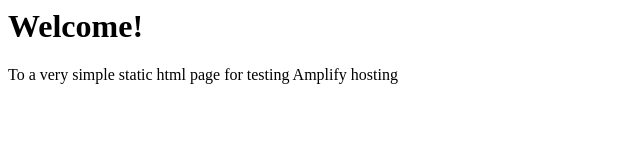
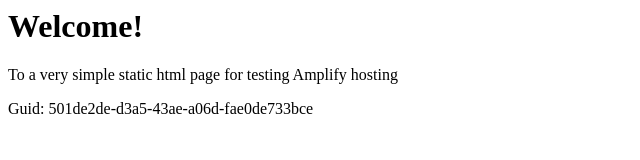
Before and after one commit to aws-aemilia-lhr/Github-PR-Commit-Integration-Test-DoNotTouch-Gith-P5X5MO5I-v1-prod-eu-west-2, a website: page src/index.html in a window 1280 px wide. Shown: the whole page, without its empty margins (0-640 px from the left). Drawn offline with Linux system fonts and the light colour scheme.

Commit message:
commit from integ tests

```diff
--- a/src/index.html
+++ b/src/index.html
@@ -1,3 +1,5 @@
+
+
 <html lang="en">
 
 <head>
@@ -10,6 +12,6 @@
 <body>
     <h1>Welcome!</h1>
     <p>To a very simple static html page for testing Amplify hosting</p>
-</body>
+    <p>Guid: 501de2de-d3a5-43ae-a06d-fae0de733bce</p></body>
 
 </html>
```
